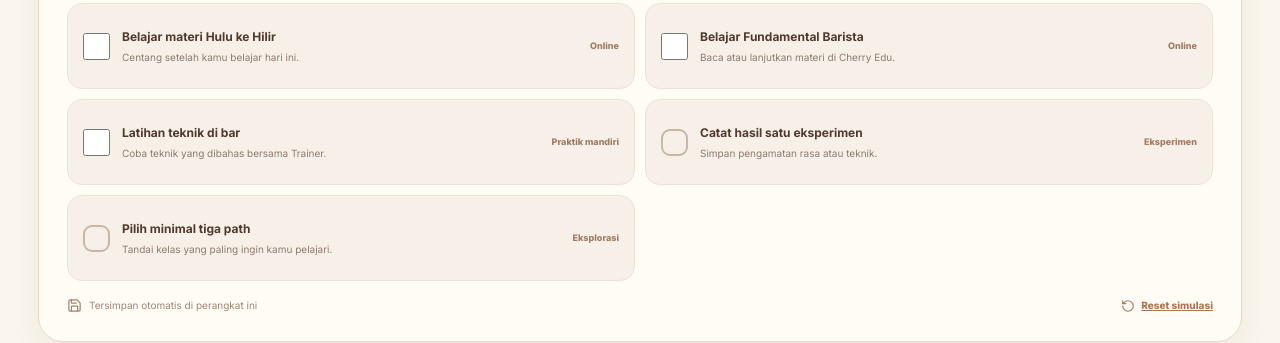
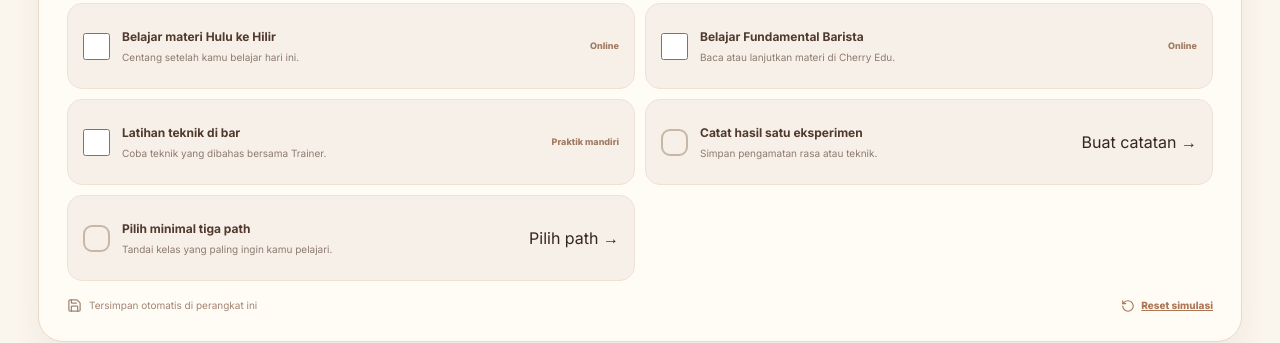
Before and after one commit to hallogroup-hq/cherryedu-teams, a Next.js app: page /experience-lab in a window 1280 px wide. Shown: the part 960-1303 px from the top of the page. Built offline with nearby package versions, Linux system fonts and the light colour scheme.

Commit message:
fix(ux): link derived checklist tasks to selectable paths and experiment notebook

```diff
--- a/app/experience-lab/page.tsx
+++ b/app/experience-lab/page.tsx
@@ -187,7 +187,7 @@ export default function ExperienceLabPage() {
                 {task.id==='catatan'||task.id==='kelas'
                   ? <span className={s.taskIndicator} aria-hidden="true">{checklistCompletion[task.id]?<Check size={19}/>:<span/>}</span>
                   : <input type="checkbox" className={s.realCheckbox} checked={Boolean(checklistCompletion[task.id])} onChange={()=>toggleTask(task.id)} aria-label={task.title}/>}
-                <span className={s.taskText}><strong>{task.title}</strong><small>{task.desc}</small></span><span className={s.taskType}>{task.type}</span>
+                <span className={s.taskText}><strong>{task.title}</strong><small>{task.desc}</small></span>{task.id==='kelas'||task.id==='catatan'?<a className={s.taskTypeLink} href={task.id==='kelas'?'#barista-classes':'#barista-journal'}>{task.id==='kelas'?'Pilih path →':'Buat catatan →'}</a>:<span className={s.taskType}>{task.type}</span>}
               </label>)}
             </div>
             {tasksCompleted===personalTasks.length?<div className={s.checklistCongrats} role="status"><Sparkles size={19}/> Semua aktivitas pribadi tercatat. Belajar dan bertumbuh tetap lanjut!</div>:null}
@@ -197,7 +197,7 @@ export default function ExperienceLabPage() {
           <div className={s.journey}>
             <div className={s.step}><span className={[s.stepNumber,s.stepDone].join(' ')}><Check size={20}/></span><div className={s.stepBody}><div className={s.stepHeader}><span className={s.stepKicker}>01 / MULAI DARI DASAR</span><Status tone="positive">Online · Berjalan</Status></div><h3>Bangun pondasi kopi</h3><p>Pelajari Fundamental Hulu ke Hilir dan Fundamental Barista di Cherry Edu utama. Teams hanya menampilkan perkembangan sampai hasil ujian akhirnya.</p><LearningCards checks={baristaPreview.checks} onToggle={toggleTask}/></div></div>
             <div className={s.step}><span className={s.stepNumber}>02</span><div className={s.stepBody}><div className={s.stepHeader}><span className={s.stepKicker}>02 / BELAJAR DI BAR</span><Status tone="warm">Offline · Bersama pelatih</Status></div><h3>Belajar lewat tanganmu sendiri</h3><p>Dua sesi praktik langsung. Pelatih akan mencatat kegiatan dan hal-hal yang masih perlu dilatih.</p><div className={s.offlineGrid}><div className={s.offlineCard}><div className={s.offlineIcon}><Wrench size={23}/></div><div><h4>Teknik</h4><p>Persiapan, workflow, distribusi, tamping, dan teknik kerja.</p><small>Contoh status: sesi sudah dilakukan</small></div></div><div className={s.offlineCard}><div className={s.offlineIcon}><Coffee size={23}/></div><div><h4>Espresso Base</h4><p>Dial-in, rasa, penyesuaian variabel, dan sensori dasar.</p><small>Contoh status: sesi berikutnya</small></div></div></div></div></div>
-            <div className={s.step}><span className={s.stepNumber}>03</span><div className={s.stepBody}><div className={s.stepHeader}><span className={s.stepKicker}>03 / KEMBANGKAN RASA PENASARAN</span><Status>Online · Minimal 3 path</Status></div><h3>Pilih tiga jalur belajar tambahan</h3><p>Minimal tiga path akan ditugaskan sesuai kebutuhan tim. Belajar dan ujian akhirnya tetap dilakukan di Cherry Edu.</p><div className={s.classSelection}><span className={s.classSummary}><strong>{baristaPreview.selectedPaths.length} path dipilih</strong> · minimal tiga pilihan pribadi, belum menjadi penugasan resmi</span>
+            <div className={s.step}><span className={s.stepNumber}>03</span><div className={s.stepBody}><div className={s.stepHeader}><span className={s.stepKicker}>03 / KEMBANGKAN RASA PENASARAN</span><Status>Online · Minimal 3 path</Status></div><h3>Pilih tiga jalur belajar tambahan</h3><p>Minimal tiga path akan ditugaskan sesuai kebutuhan tim. Belajar dan ujian akhirnya tetap dilakukan di Cherry Edu.</p><div className={s.classSelection} id="barista-classes"><span className={s.classSummary}><strong>{baristaPreview.selectedPaths.length} path dipilih</strong> · minimal tiga pilihan pribadi, belum menjadi penugasan resmi</span>
                 <div className={s.classList}>{classes.map((x,i)=><label key={x.id} className={baristaPreview.selectedPaths.includes(x.id)?s.classSelected:s.classOption}>
                   <input type="checkbox" checked={baristaPreview.selectedPaths.includes(x.id)} onChange={()=>togglePath(x.id)} aria-label={'Pilih '+x.title}/>
                   <span><strong>{x.title}</strong><small>{x.detail}</small></span>
@@ -206,7 +206,7 @@ export default function ExperienceLabPage() {
               </div><a className={s.textAction} href={COURSES_URL} target="_blank" rel="noreferrer">Jelajahi materi Cherry Edu <ArrowUpRight size={15}/></a></div></div>
             <div className={s.step}><span className={s.stepNumber}>04</span><div className={s.stepBody}><div className={s.stepHeader}><span className={s.stepKicker}>04 / TUNJUKKAN PEMAHAMANMU</span><Status tone="warm">Ujian gabungan</Status></div><h3>Ujian yang nyambung dengan pekerjaanmu</h3><p>Soal dari materi online digabung dengan pertanyaan yang disiapkan pelatih berdasarkan apa yang diajarkan saat praktik offline.</p><div className={s.examStrip}><FileText size={23}/><div><b>Teori Cherry Edu + kasus dari pelatih</b><span>Ujian resmi hanya muncul ketika sudah dijadwalkan dan memenuhi persyaratan program.</span></div><ChevronRight size={17}/></div></div></div>
           </div>
-          <section className={s.experimentJournal} aria-labelledby="journal-title">
+          <section id="barista-journal" className={s.experimentJournal} aria-labelledby="journal-title">
             <div className={s.journalTop}><div><span className={s.eyebrow}><NotebookPen size={15}/> CATATAN DARI BAR</span><h2 id="journal-title">Coba satu hal. Catat yang berubah.</h2><p>Nggak perlu selalu berhasil. Yang penting kamu tahu apa yang dicoba, kenapa, dan hasil pengamatannya.</p></div><span className={s.journalCount}>{baristaPreview.journal.length} catatan</span></div>
             <label htmlFor="barista-experiment-note" className={s.journalLabel}>Apa yang kamu coba hari ini?</label>
             <textarea id="barista-experiment-note" value={experimentNote} onChange={e=>setExperimentNote(e.target.value)} rows={4} maxLength={1200} placeholder="Contoh: Aku mencoba gilingan sedikit lebih halus, sambil mempertahankan dosis. Waktu seduh jadi lebih lama. Rasanya terasa berbeda…" />
```
